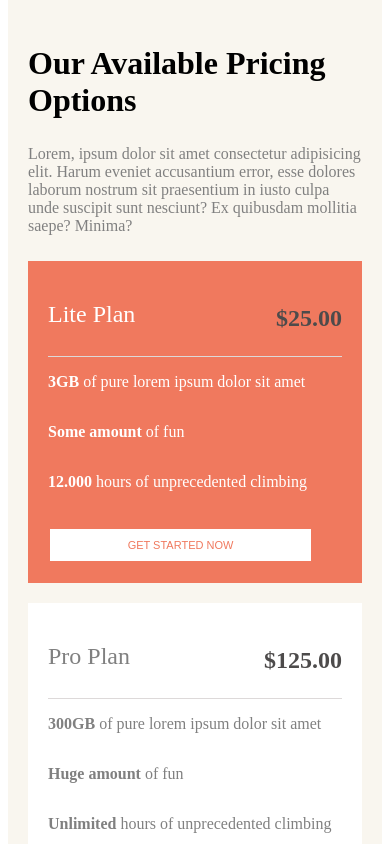
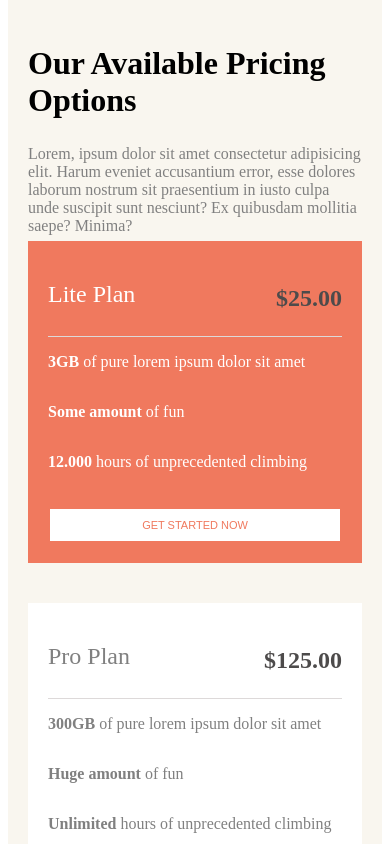
Before and after one commit to markostj/html-css-stranica-dm, a plain HTML site: page index.html in a window 390 px wide. In both pictures the pointer is over the element 195 px from the left and 2869 px from the top of the page. Shown: the part 2447-3291 px from the top of the page. Drawn offline with Linux system fonts and the light colour scheme.

Commit message:
transform used for pricing boxes

```diff
--- a/style.css
+++ b/style.css
@@ -299,8 +299,7 @@ html {
  .plan__primary:hover, .plan__primary:focus{
    color:white;
    background-color:#f0795e;
-   position:relative;
-   bottom:30px;
+   transform:translateY(-20px);   /*koristi se uz hover*/
  }
  @media( max-width:800px){
   .plan__primary:hover, .plan__primary:focus{
@@ -324,14 +323,14 @@ html {
   background-color: #fff;
   color: #f0795e;
   margin-top: 20px;
-  padding: 10px 125px;
+  width:100%;
   font-size: 0.6875rem;
   border: 2px solid #f0795e;
 }
 @media (max-width: 800px){
   .pricing__button{
     padding:10px 0;
-    width:265px;
+    width:100%;
   }
 }
 .plan__secondary {
@@ -345,8 +344,7 @@ html {
 .plan__secondary:hover, .plan__secondary:focus{
   color:white;
   background-color:#f0795e;
-  position:relative;
-  bottom:30px;
+  transform:translateY(-20px);
 }
 @media (max-width: 800px){
   .plan__secondary{
```
